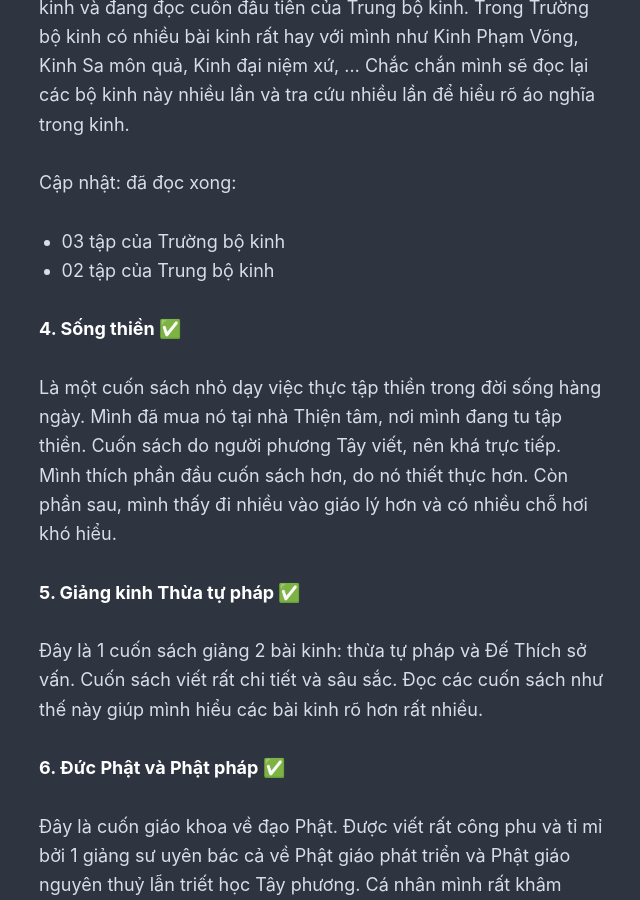
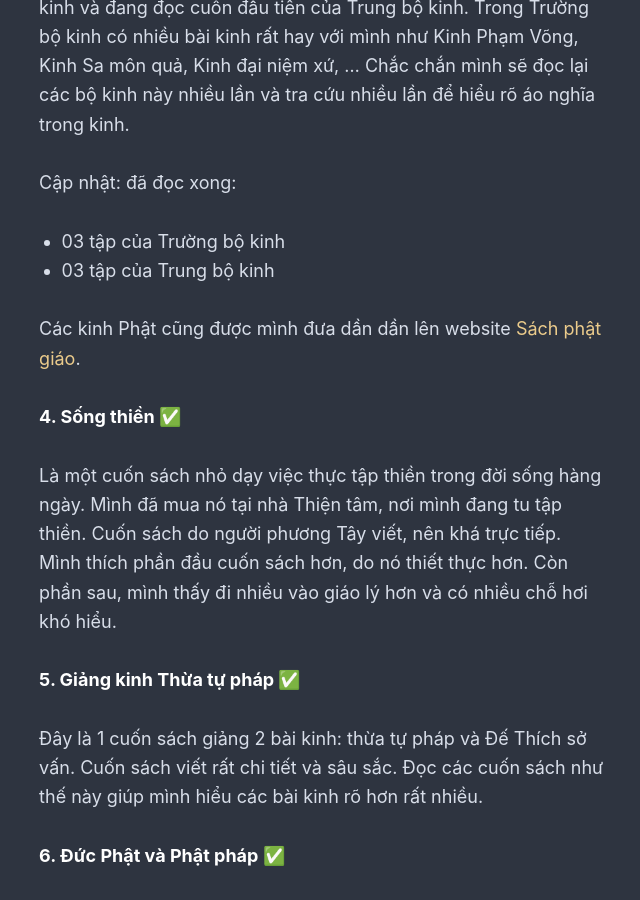
Before and after one commit to rilwis/hontap.info, a Jekyll site: the page built from _posts/2020-01-10-sach-da-doc-2020.md, in a window 1280 px wide and 900 px high, scrolled down 2024 px. Shown: the whole window, without its empty margins (317-957 px from the left). Built offline with Jekyll 4.4.1, drawn with Linux system fonts in a browser that asks for light colours; our own code applies the rules of GitHub Pages for plain Markdown files.

Commit message:
Update 2020-01-10-sach-da-doc-2020.md

```diff
--- a/_posts/2020-01-10-sach-da-doc-2020.md
+++ b/_posts/2020-01-10-sach-da-doc-2020.md
@@ -36,7 +36,9 @@ Năm nay mình quyết tâm đọc kinh Phật đúng nghĩa, để được ti
 Cập nhật: đã đọc xong:
 
 - 03 tập của Trường bộ kinh
-- 02 tập của Trung bộ kinh
+- 03 tập của Trung bộ kinh
+
+Các kinh Phật cũng được mình đưa dần dần lên website [Sách phật giáo](https://sachphatgiao.net).
 
 ### 4. Sống thiền ✅
 
```
